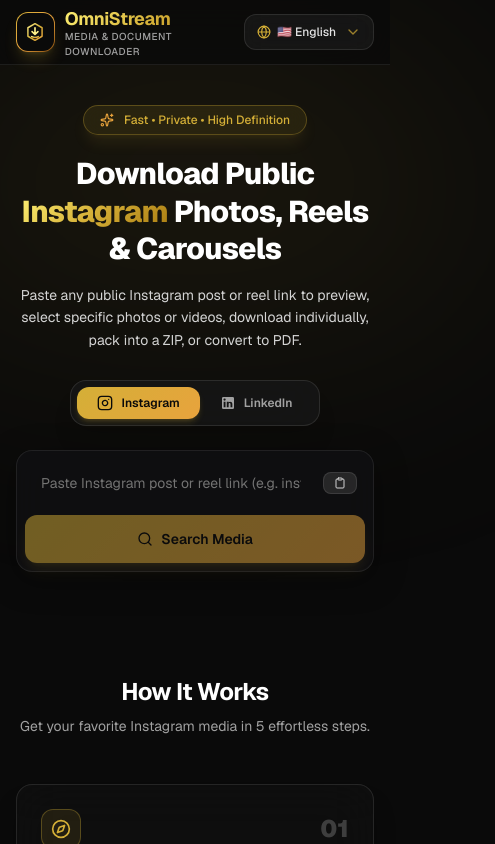
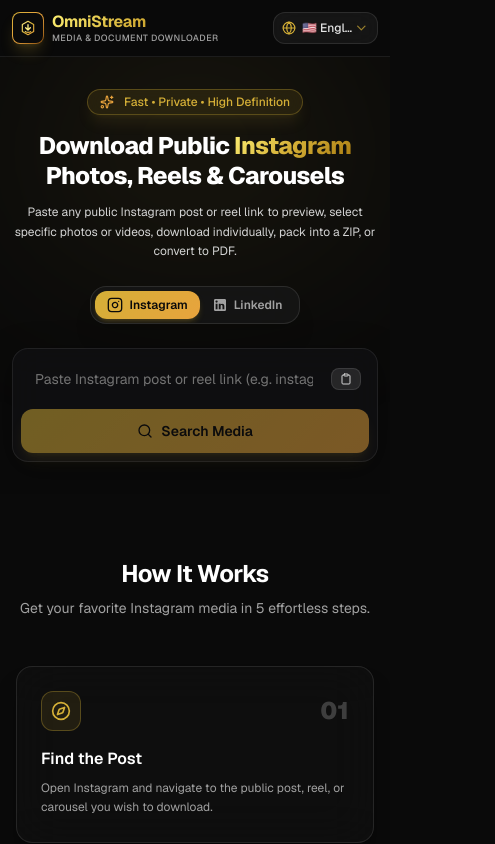
Before and after one commit to nihar8262/OmniStream, a Next.js app: page /en in a window 390 px wide. Shown: the top 844 px of the page, 495 px wide, since content can reach past the window. Built offline with nearby package versions, Linux system fonts and the light colour scheme.

Commit message:
fix: resolve mobile layout responsiveness and ZIP/PDF toolbar overflow

```diff
--- a/app/globals.css
+++ b/app/globals.css
@@ -12,12 +12,23 @@
   --card-hover-border: rgba(212, 175, 55, 0.4);
 }
 
+html {
+  overflow-x: hidden;
+  width: 100%;
+  max-width: 100vw;
+  -webkit-text-size-adjust: 100%;
+}
+
 body {
   background-color: #0a0a0a;
   color: #f4f4f5;
   font-family: var(--font-geist-sans), -apple-system, BlinkMacSystemFont, "Segoe UI", Roboto, sans-serif;
   overflow-x: hidden;
+  width: 100%;
+  max-width: 100vw;
   min-height: 100vh;
+  min-height: 100dvh;
+  touch-action: manipulation;
 }
 
 /* Luxury Glassmorphism Utilities */
--- a/components/Footer.tsx
+++ b/components/Footer.tsx
@@ -36,8 +36,8 @@
         </div>
 
         {/* Links & Switcher */}
-        <div className="flex flex-col sm:flex-row items-center gap-4 sm:gap-6">
-          <div className="flex items-center gap-4 text-xs text-neutral-400">
+        <div className="flex flex-col sm:flex-row items-center gap-4 sm:gap-6 w-full sm:w-auto justify-center">
+          <div className="flex flex-wrap items-center justify-center gap-4 text-xs text-neutral-400">
             <a
               href="#how-it-works"
               className={`transition-colors ${
--- a/components/Header.tsx
+++ b/components/Header.tsx
@@ -13,29 +13,29 @@
 
   return (
     <header className="sticky top-0 z-40 w-full border-b border-white/[0.08] bg-neutral-950/75 backdrop-blur-xl transition-all">
-      <div className="container mx-auto flex h-16 max-w-6xl items-center justify-between px-4 sm:px-6">
+      <div className="container mx-auto flex h-14 sm:h-16 max-w-6xl items-center justify-between px-3 sm:px-6">
         {/* Brand Logo */}
-        <a href="#" className="flex items-center gap-2.5 group">
+        <a href="#" className="flex items-center gap-2 sm:gap-2.5 group">
           <div
-            className={`relative flex h-10 w-10 items-center justify-center rounded-xl p-[1px] transition-all duration-300 group-hover:scale-105 ${
+            className={`relative flex h-8 w-8 sm:h-10 sm:w-10 shrink-0 items-center justify-center rounded-lg sm:rounded-xl p-[1px] transition-all duration-300 group-hover:scale-105 ${
               isLinkedIn
                 ? "bg-gradient-to-br from-sky-400 via-blue-500 to-blue-700 shadow-lg shadow-blue-500/25"
                 : "bg-gradient-to-br from-[#d4af37] via-[#e8a33d] to-[#854d0e] shadow-lg shadow-[#d4af37]/20"
             }`}
           >
-            <div className="flex h-full w-full items-center justify-center rounded-[11px] bg-neutral-950">
-              <BrandIcon platform={platform} className="h-5 w-5" />
+            <div className="flex h-full w-full items-center justify-center rounded-[7px] sm:rounded-[11px] bg-neutral-950">
+              <BrandIcon platform={platform} className="h-4 w-4 sm:h-5 sm:w-5" />
             </div>
           </div>
           <div className="flex flex-col">
             <span
-              className={`text-lg font-bold tracking-tight transition-all duration-300 ${
+              className={`text-base sm:text-lg font-bold tracking-tight transition-all duration-300 ${
                 isLinkedIn ? "linkedin-gradient-text" : "gold-gradient-text"
               }`}
             >
               {t("title")}
             </span>
-            <span className="text-[10px] uppercase tracking-wider text-neutral-400 font-medium -mt-1">
+            <span className="text-[9px] sm:text-[10px] uppercase tracking-wider text-neutral-400 font-medium -mt-0.5 sm:-mt-1">
               {t("tagline")}
             </span>
           </div>
--- a/components/HeroInput.tsx
+++ b/components/HeroInput.tsx
@@ -185,10 +185,10 @@
       : t("inputPlaceholderInstagram");
 
   return (
-    <section className="relative w-full pt-10 pb-10 px-4 sm:px-6">
+    <section className="relative w-full pt-8 sm:pt-10 pb-8 sm:pb-10 px-3 sm:px-6 overflow-hidden">
       {/* Background ambient radial gold/blue glow */}
       <div
-        className={`absolute top-0 left-1/2 -translate-x-1/2 w-[600px] h-[350px] blur-[130px] pointer-events-none rounded-full transition-all duration-700 ${
+        className={`absolute top-0 left-1/2 -translate-x-1/2 w-[90vw] max-w-[600px] h-[260px] sm:h-[350px] blur-[100px] sm:blur-[130px] pointer-events-none rounded-full transition-all duration-700 ${
           platform === "linkedin"
             ? "bg-gradient-to-b from-blue-600/20 to-transparent"
             : "bg-gradient-to-b from-[#d4af37]/15 to-transparent"
@@ -197,10 +197,10 @@
 
       <div className="container mx-auto max-w-4xl text-center relative z-10">
         {/* Top Feature Badge */}
-        <div className="inline-flex items-center justify-center mb-5">
+        <div className="inline-flex items-center justify-center mb-4 sm:mb-5">
           <Badge
             variant="default"
-            className={`px-4 py-1.5 text-xs font-medium backdrop-blur-md shadow-lg transition-all duration-300 ${
+            className={`px-3 sm:px-4 py-1 sm:py-1.5 text-xs font-medium backdrop-blur-md shadow-lg transition-all duration-300 ${
               platform === "linkedin"
                 ? "border-sky-500/30 bg-sky-500/10 text-sky-300 shadow-sky-500/15"
                 : "border-[#d4af37]/30 bg-[#d4af37]/10 text-[#d4af37] shadow-[#d4af37]/10"
@@ -216,7 +216,7 @@
         </div>
 
         {/* Hero Title */}
-        <h1 className="text-3xl sm:text-5xl lg:text-6xl font-extrabold tracking-tight text-white mb-4 leading-tight transition-all">
+        <h1 className="text-2xl sm:text-5xl lg:text-6xl font-extrabold tracking-tight text-white mb-3 sm:mb-4 leading-tight transition-all break-words">
           {platform === "linkedin" ? (
             <>
               Download Public{" "}
@@ -235,26 +235,26 @@
         </h1>
 
         {/* Hero Subtitle */}
-        <p className="text-sm sm:text-base text-neutral-300 max-w-2xl mx-auto mb-7 leading-relaxed">
+        <p className="text-xs sm:text-base text-neutral-300 max-w-2xl mx-auto mb-6 sm:mb-7 leading-relaxed">
           {platform === "linkedin" ? t("subtitleLinkedin") : t("subtitleInstagram")}
         </p>
 
         {/* Platform Toggle Tabs */}
-        <div className="mx-auto mb-6 inline-flex items-center rounded-2xl border border-white/10 bg-neutral-900/80 p-1.5 backdrop-blur-xl shadow-xl">
+        <div className="mx-auto mb-6 inline-flex max-w-full items-center rounded-2xl border border-white/10 bg-neutral-900/80 p-1 sm:p-1.5 backdrop-blur-xl shadow-xl overflow-hidden">
           <button
             type="button"
             onClick={() => {
               setPlatform("instagram");
               setResolveError(null);
             }}
-            className={`flex items-center gap-2 rounded-xl px-5 py-2 text-xs sm:text-sm font-semibold transition-all duration-300 cursor-pointer ${
+            className={`flex items-center gap-1.5 sm:gap-2 rounded-xl px-3 sm:px-5 py-1.5 sm:py-2 text-xs sm:text-sm font-semibold transition-all duration-300 cursor-pointer ${
               platform === "instagram"
                 ? "gold-gradient-bg text-neutral-950 shadow-md shadow-[#d4af37]/20 font-bold"
                 : "text-neutral-400 hover:text-white hover:bg-white/5"
             }`}
           >
-            <InstagramIcon className="h-4 w-4" />
-            <span>{t("instagramTab")}</span>
+            <InstagramIcon className="h-4 w-4 shrink-0" />
+            <span className="truncate">{t("instagramTab")}</span>
           </button>
 
           <button
@@ -263,14 +263,14 @@
               setPlatform("linkedin");
               setResolveError(null);
             }}
-            className={`flex items-center gap-2 rounded-xl px-5 py-2 text-xs sm:text-sm font-semibold transition-all duration-300 cursor-pointer ${
+            className={`flex items-center gap-1.5 sm:gap-2 rounded-xl px-3 sm:px-5 py-1.5 sm:py-2 text-xs sm:text-sm font-semibold transition-all duration-300 cursor-pointer ${
               platform === "linkedin"
                 ? "bg-gradient-to-r from-blue-600 via-sky-500 to-blue-500 text-white shadow-md shadow-blue-500/25 font-bold"
                 : "text-neutral-400 hover:text-white hover:bg-white/5"
             }`}
           >
-            <LinkedInIcon className="h-4 w-4" />
-            <span>{t("linkedinTab")}</span>
+            <LinkedInIcon className="h-4 w-4 shrink-0" />
+            <span className="truncate">{t("linkedinTab")}</span>
           </button>
         </div>
 
@@ -303,7 +303,7 @@
                 onFocus={() => setInputFocused(true)}
                 onBlur={() => setInputFocused(false)}
                 placeholder={placeholderText}
-                className="w-full h-12 pl-4 pr-16 bg-transparent text-sm sm:text-base text-white placeholder:text-neutral-500 focus:outline-none"
+                className="w-full h-11 sm:h-12 pl-3.5 sm:pl-4 pr-14 sm:pr-16 bg-transparent text-sm sm:text-base text-white placeholder:text-neutral-500 focus:outline-none"
               />
 
               {/* Action buttons inside input right side */}
@@ -321,10 +321,10 @@
                   <button
                     type="button"
                     onClick={handlePaste}
-                    className="flex items-center gap-1 px-2.5 py-1 rounded-lg text-xs font-medium bg-white/10 text-neutral-300 hover:text-[#d4af37] hover:bg-white/15 transition-all border border-white/10 cursor-pointer"
+                    className="flex items-center gap-1 px-2 sm:px-2.5 py-1 rounded-lg text-xs font-medium bg-white/10 text-neutral-300 hover:text-[#d4af37] hover:bg-white/15 transition-all border border-white/10 cursor-pointer"
                   >
                     <Clipboard className="h-3 w-3" />
-                    <span className="hidden xs:inline">{t("pasteButton")}</span>
+                    <span className="hidden sm:inline">{t("pasteButton")}</span>
                   </button>
                 )}
               </div>
@@ -334,7 +334,7 @@
             <Button
               type="submit"
               disabled={isResolving || !url.trim()}
-              className={`w-full sm:w-auto h-12 px-6 rounded-xl font-semibold hover:brightness-110 shadow-lg flex items-center justify-center gap-2 cursor-pointer transition-all ${
+              className={`w-full sm:w-auto h-11 sm:h-12 px-5 sm:px-6 rounded-xl font-semibold hover:brightness-110 shadow-lg flex items-center justify-center gap-2 cursor-pointer transition-all ${
                 platform === "linkedin"
                   ? "bg-gradient-to-r from-blue-600 to-sky-500 text-white shadow-blue-500/20"
                   : "gold-gradient-bg text-neutral-950 shadow-[#d4af37]/20"
--- a/components/LanguageSwitcher.tsx
+++ b/components/LanguageSwitcher.tsx
@@ -42,10 +42,10 @@
         onValueChange={handleLocaleChange}
         disabled={isPending}
       >
-        <SelectTrigger className="h-9 w-[130px] border-white/10 bg-white/5 text-xs font-medium hover:border-[#d4af37]/40 focus:ring-[#d4af37]">
+        <SelectTrigger className="h-8 sm:h-9 w-[105px] sm:w-[130px] border-white/10 bg-white/5 text-xs font-medium hover:border-[#d4af37]/40 focus:ring-[#d4af37] px-2 sm:px-3">
           <div className="flex items-center gap-1.5 truncate">
-            <Globe className="h-3.5 w-3.5 text-[#d4af37]" />
-            <span>{currentLang.flag} {currentLang.label}</span>
+            <Globe className="h-3.5 w-3.5 shrink-0 text-[#d4af37]" />
+            <span className="truncate">{currentLang.flag} {currentLang.label}</span>
           </div>
         </SelectTrigger>
         <SelectContent align="end" className="bg-neutral-900/95 border-white/15">
--- a/components/MediaCard.tsx
+++ b/components/MediaCard.tsx
@@ -161,14 +161,15 @@
             e.stopPropagation();
             onDownloadSingle(item);
           }}
-          className={`h-8 px-3 text-xs transition-colors cursor-pointer ${
+          aria-label={t("downloadSingle")}
+          className={`h-8 px-2.5 sm:px-3 text-xs shrink-0 transition-colors cursor-pointer ${
             isLinkedIn
               ? "border-sky-500/30 text-sky-400 hover:bg-sky-500 hover:text-neutral-950"
               : "border-[#d4af37]/30 text-[#d4af37] hover:bg-[#d4af37] hover:text-neutral-950"
           }`}
         >
           <Download className="h-3.5 w-3.5" />
-          <span className="hidden xs:inline">{t("downloadSingle")}</span>
+          <span className="hidden sm:inline">{t("downloadSingle")}</span>
         </Button>
       </div>
     </div>
--- a/components/TermsNoticeDialog.tsx
+++ b/components/TermsNoticeDialog.tsx
@@ -81,12 +81,12 @@
           </DialogDescription>
         </DialogHeader>
 
-        <div className="my-3 rounded-xl border border-white/10 bg-black/40 p-4">
-          <label className="flex items-start gap-3 cursor-pointer">
+        <div className="my-3 rounded-xl border border-white/10 bg-black/40 p-3 sm:p-4">
+          <label className="flex items-start gap-2.5 sm:gap-3 cursor-pointer">
             <Checkbox
               checked={checked}
               onCheckedChange={(val) => setChecked(Boolean(val))}
-              className="mt-0.5"
+              className="mt-0.5 shrink-0"
             />
             <span className="text-xs text-neutral-300 leading-relaxed select-none">
               {t("affirmation")}
--- a/components/ui/dialog.tsx
+++ b/components/ui/dialog.tsx
@@ -34,13 +34,13 @@
     <DialogPrimitive.Content
       ref={ref}
       className={cn(
-        "fixed left-[50%] top-[50%] z-50 grid w-full max-w-lg translate-x-[-50%] translate-y-[-50%] gap-4 border border-white/15 bg-neutral-900/95 p-6 shadow-2xl duration-200 data-[state=open]:animate-in data-[state=closed]:animate-out data-[state=closed]:fade-out-0 data-[state=open]:fade-in-0 data-[state=closed]:zoom-out-95 data-[state=open]:zoom-in-95 data-[state=closed]:slide-out-to-left-1/2 data-[state=closed]:slide-out-to-top-[48%] data-[state=open]:slide-in-from-left-1/2 data-[state=open]:slide-in-from-top-[48%] rounded-2xl backdrop-blur-2xl text-white",
+        "fixed left-[50%] top-[50%] z-50 grid w-[calc(100%-1.5rem)] sm:w-full max-w-lg translate-x-[-50%] translate-y-[-50%] gap-4 border border-white/15 bg-neutral-900/95 p-4 sm:p-6 shadow-2xl duration-200 data-[state=open]:animate-in data-[state=closed]:animate-out data-[state=closed]:fade-out-0 data-[state=open]:fade-in-0 data-[state=closed]:zoom-out-95 data-[state=open]:zoom-in-95 data-[state=closed]:slide-out-to-left-1/2 data-[state=closed]:slide-out-to-top-[48%] data-[state=open]:slide-in-from-left-1/2 data-[state=open]:slide-in-from-top-[48%] rounded-2xl backdrop-blur-2xl text-white max-h-[90dvh] overflow-y-auto",
         className
       )}
       {...props}
     >
       {children}
-      <DialogPrimitive.Close className="absolute right-4 top-4 rounded-lg p-1.5 text-neutral-400 opacity-70 transition-opacity hover:opacity-100 hover:bg-white/10 hover:text-white focus:outline-none focus:ring-2 focus:ring-[#d4af37]">
+      <DialogPrimitive.Close className="absolute right-3 top-3 sm:right-4 sm:top-4 rounded-lg p-1.5 text-neutral-400 opacity-70 transition-opacity hover:opacity-100 hover:bg-white/10 hover:text-white focus:outline-none focus:ring-2 focus:ring-[#d4af37]">
         <X className="h-4 w-4" />
         <span className="sr-only">Close</span>
       </DialogPrimitive.Close>
--- a/package.json
+++ b/package.json
@@ -4,6 +4,7 @@
   "private": true,
   "scripts": {
     "dev": "next dev",
+    "dev:webpack": "next dev --webpack",
     "build": "next build",
     "start": "next start",
     "lint": "eslint"
```
Also changed, not shown: components/MediaGrid.tsx (+14 -14 lines), components/MediaPreviewModal.tsx (+24 -24 lines), components/SelectionToolbar.tsx (+32 -18 lines).
